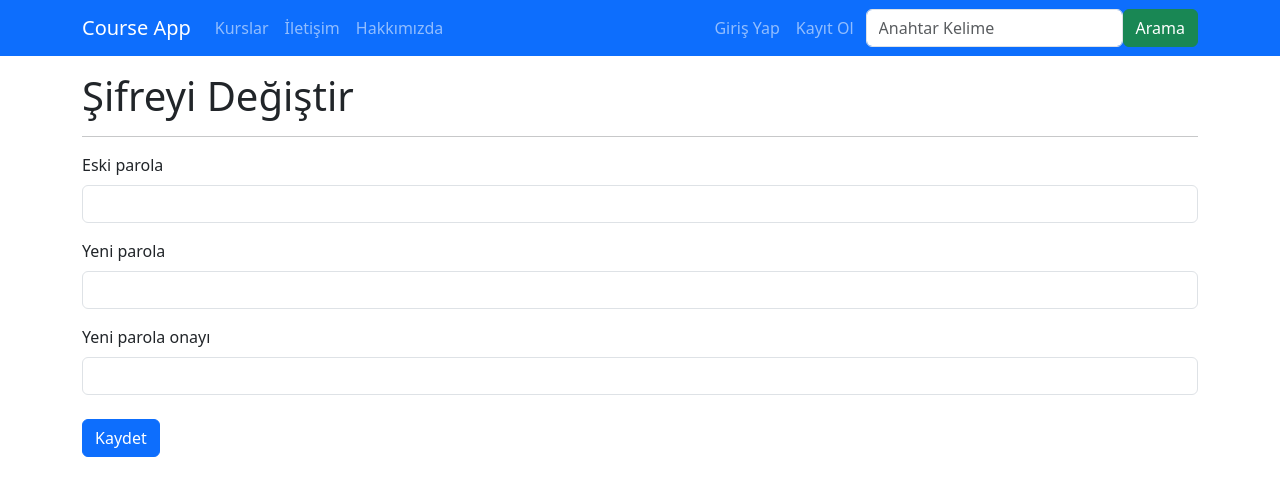
After one commit to leoboran123/courseapp, a Django app: page /account/change-password in a window 1280 px wide. The commit adds this page. Shown: the top 496 px of the page. Run offline with Django 4.2, Linux system fonts and the light colour scheme; some libraries are stand-ins or nearby versions.

Commit message:
şifre güncelleme formu ve sayfası

```diff
--- a/courseapp/account/forms.py
+++ b/courseapp/account/forms.py
@@ -1,4 +1,4 @@
-from django.contrib.auth.forms import AuthenticationForm, UserCreationForm
+from django.contrib.auth.forms import AuthenticationForm, UserCreationForm, PasswordChangeForm
 from django.forms import widgets
 from django.contrib import messages
 from django import forms
@@ -52,3 +52,13 @@ class NewUserForm(UserCreationForm):
             self.add_error("username","Bu kulanıcı adı kullanımda!")
 
         return username
+
+
+
+class UserChangePasswordForm(PasswordChangeForm):
+
+    def __init__(self, *args, **kwargs):
+        super().__init__(*args, **kwargs)
+        self.fields["old_password"].widget = widgets.PasswordInput(attrs={"class":"form-control"})
+        self.fields["new_password1"].widget = widgets.PasswordInput(attrs={"class":"form-control"})
+        self.fields["new_password2"].widget = widgets.PasswordInput(attrs={"class":"form-control"})
--- /dev/null
+++ b/courseapp/account/templates/account/change_password.html
@@ -0,0 +1,38 @@
+{% extends 'layout.html' %}
+
+{% load static %}
+
+{% block css_files %}
+    <link rel="stylesheet" href="{% static 'courses/css/style.css' %}">
+{% endblock css_files %}
+
+{% block title %}
+Giriş Yap
+{% endblock title %}
+
+
+
+{% block content %}
+    <div class="container mt-3">
+        <div class="row">
+
+            <!--content-->
+            <div class="col-12">
+                <h1>Şifreyi Değiştir</h1>
+                <hr>
+                <form action="{% url 'change_password' %}" method="POST" novalidate>
+                    {% csrf_token %}
+
+                    {% include 'partials/_form.html' %}
+                    <br>
+                    <button type="submit" class="btn btn-primary">Kaydet</button>
+                </form>
+            </div>
+        </div>
+    </div>
+
+    {% block js_files %}
+    <script src="{% static 'courses/js/script.js' %}"></script>
+    {% endblock js_files %}
+
+{% endblock %}
--- a/courseapp/account/urls.py
+++ b/courseapp/account/urls.py
@@ -11,6 +11,7 @@ from . import views
 urlpatterns = [
     path('login',views.user_login, name="user_login"),
     path('register',views.user_register, name="user_register"),
+    path('change-password',views.change_password, name="change_password"),
     path('logout',views.user_logout, name="user_logout"),
 
 
--- a/courseapp/account/views.py
+++ b/courseapp/account/views.py
@@ -1,9 +1,9 @@
 from django.shortcuts import render, redirect
-from django.contrib.auth import authenticate, login, logout
+from django.contrib.auth import authenticate, login, logout, update_session_auth_hash
 from django.contrib.auth.models import User
 from django.contrib import messages
-from account.forms import loginUserForm, NewUserForm
-from django.contrib.auth.forms import UserCreationForm
+from account.forms import loginUserForm, NewUserForm, UserChangePasswordForm
+from django.contrib.auth.forms import UserCreationForm, PasswordChangeForm
 
 
 def user_login(req):
@@ -76,3 +76,22 @@ def user_logout(req):
     messages.add_message(req ,messages.SUCCESS, "Çıkış başarılı!")
     logout(req)
     return redirect("kurslar")
+
+def change_password(req):
+    if req.method == "POST":
+        form= UserChangePasswordForm(req.user, req.POST)
+        if form.is_valid():
+            user = form.save()
+            update_session_auth_hash(req, user)
+            messages.success(req, "Parola güncellendi.")
+            return redirect("index")
+        else:
+            return render(req, "account/change_password.html", {
+                "form":form
+            })
+
+    form = UserChangePasswordForm(req.user)
+
+    return render(req, "account/change_password.html", {
+        "form":form
+    })
--- a/courseapp/templates/partials/_nav.html
+++ b/courseapp/templates/partials/_nav.html
@@ -36,6 +36,9 @@
                         <a href="{% url 'index' %}" class="nav-link">{{user.username}}</a>
                     </li>
                     <li class="nav-item">
+                        <a href="{% url 'change_password' %}" class="nav-link">Parola Güncelle</a>
+                    </li>
+                    <li class="nav-item">
                         <a href="{% url 'user_logout' %}" class="nav-link">Çıkış Yap</a>
                     </li>
                 {% else %}
```
Also changed, not shown: courseapp/db.sqlite3.
